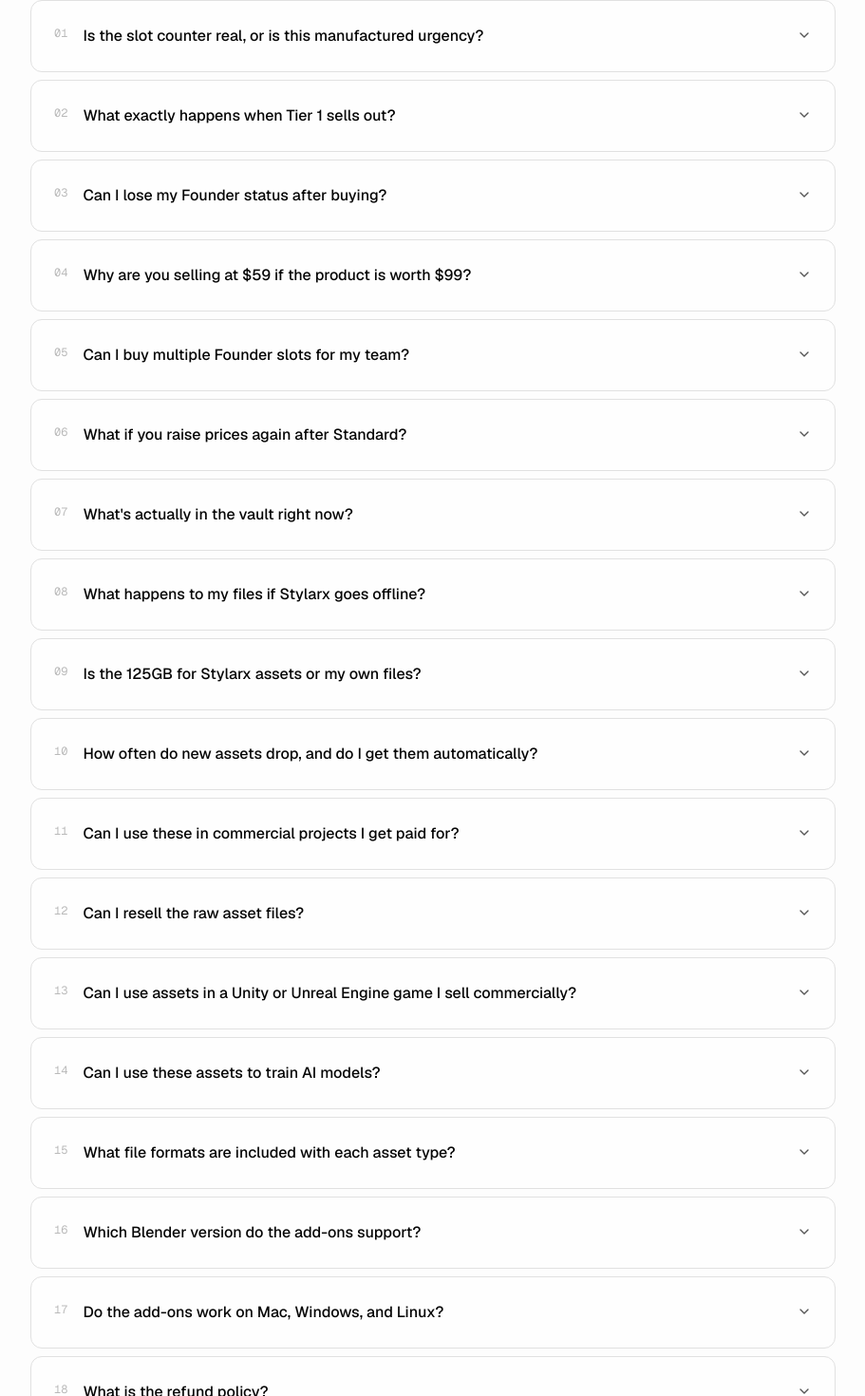
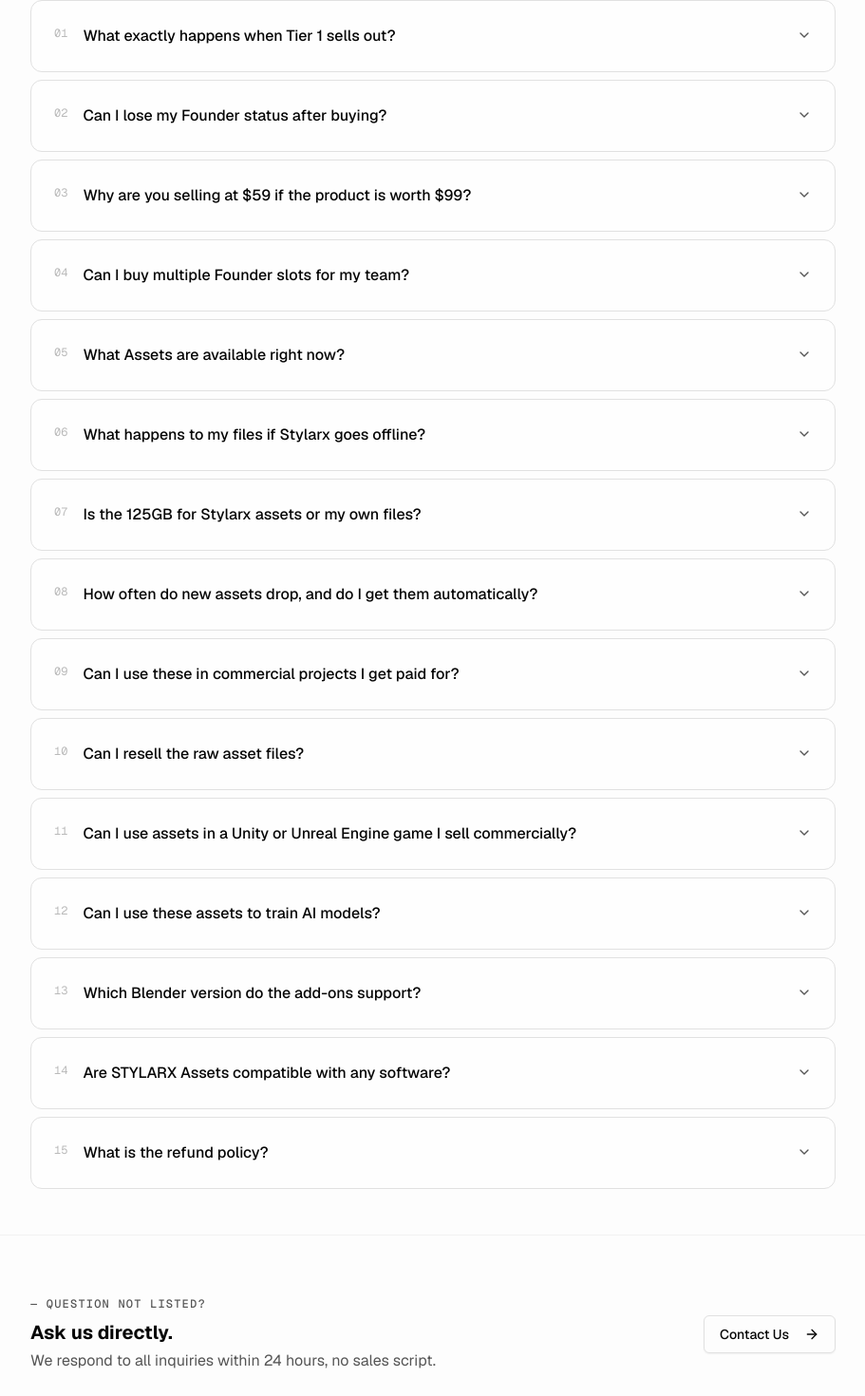
Before and after one commit to stylarxstudio-git/stylarx-main-website, a Next.js app: page /faq in a window 1280 px wide. Shown: the part 669-2139 px from the top of the page at 95% size, without its empty margins (184-1095 px from the left). Built offline with nearby package versions, Linux system fonts and the light colour scheme.

Commit message:
i updated the FAQs

```diff
--- a/app/faq/page.tsx
+++ b/app/faq/page.tsx
@@ -7,9 +7,9 @@ import Link from "next/link"
 import { Header } from "@/components/header"
 import { Footer } from "@/components/footer"
 
-type Category = "ALL" | "FOUNDER PROGRAM" | "THE VAULT" | "LICENSING" | "TECHNICAL"
+type Category = "ALL" | "FOUNDER PROGRAM" | "THE ASSETS" | "LICENSING" | "TECHNICAL"
 
-const categories: Category[] = ["ALL", "FOUNDER PROGRAM", "THE VAULT", "LICENSING", "TECHNICAL"]
+const categories: Category[] = ["ALL", "FOUNDER PROGRAM", "THE ASSETS", "LICENSING", "TECHNICAL"]
 
 interface FAQ {
   category: Exclude<Category, "ALL">
@@ -22,23 +22,16 @@ const faqs: FAQ[] = [
   // FOUNDER PROGRAM
   {
     category: "FOUNDER PROGRAM",
-    question: "Is the slot counter real, or is this manufactured urgency?",
-    answer:
-      "Real. Every purchase decrements the counter from the database. 23 people have already locked in at $59. When slot 250 is claimed, the Founder Alpha rate closes permanently. We don't reset counters, extend deadlines, or reopen tiers after they close. The price architecture is fixed at launch.",
-    cta: { label: "See Current Slot Count", href: "/pricing#tier-alpha" },
-  },
-  {
-    category: "FOUNDER PROGRAM",
     question: "What exactly happens when Tier 1 sells out?",
     answer:
-      "The price moves to $79. Not temporarily — permanently. After 500 more slots at $79, it moves to $99 and stays there. The $59 rate cannot be recovered, negotiated, grandfathered in, or retroactively applied after Tier 1 closes. There is no grace period. Slot 250 is the hard cutoff.",
+      "The price moves to $99. Not temporarily — permanently. After 250 more slots at $99, it moves to $149 and stays there. The $59 rate cannot be recovered after Tier 1 closes. There is no grace period. Slot 250 is the hard cutoff.",
     cta: { label: "View Pricing Tiers", href: "/pricing" },
   },
   {
     category: "FOUNDER PROGRAM",
     question: "Can I lose my Founder status after buying?",
     answer:
-      "No. Your rate and access are locked at the moment of purchase. We cannot raise your price, convert your one-time payment to a subscription, or remove your Founder status. The purchase contract supersedes any future changes to our terms of service. You bought a rate, not a subscription to a rate.",
+      "No. Your rate and access are locked at the moment of purchase. We cannot raise your price, convert your one-time payment to a subscription, or remove your Founder status.",
     cta: undefined,
   },
   {
@@ -55,41 +48,34 @@ const faqs: FAQ[] = [
       "One per account by default. If you need multiple Founder seats for a studio or team, contact us before purchasing. We handle team setups manually to make sure each account is properly provisioned and receives the correct rate.",
     cta: { label: "Contact for Team Access", href: "/contact" },
   },
-  {
-    category: "FOUNDER PROGRAM",
-    question: "What if you raise prices again after Standard?",
-    answer:
-      "Your rate is locked. If we ever raise the Standard price above $99, existing accounts — Founder or Standard — are unaffected. Your lifetime access means the price you paid is the price you paid. We have no mechanism to bill you again.",
-    cta: undefined,
-  },
 
   // THE VAULT
   {
-    category: "THE VAULT",
-    question: "What's actually in the vault right now?",
+    category: "THE ASSETS",
+    question: "What Assets are available right now?",
     answer:
-      "147 production assets across 7 categories: 51 3D models, 21 3D mockups, 7 scenes, 50 Gobo textures, 5 geometry node sets, 4 Blender add-ons (Pure Bake, StashOps, CineOps, Scatter Pro), and 5 2D mockups. New drops are added weekly — Founders are notified 24 hours before public release.",
+      "140= production assets across 7 categories: 3D models, 3D mockups, scenes, Gobo textures, geometry node sets, Blender add-ons, 2D mockups. New drops are added weekly.",
     cta: { label: "Browse the Shop", href: "/shop" },
   },
   {
-    category: "THE VAULT",
+    category: "THE ASSETS",
     question: "What happens to my files if Stylarx goes offline?",
     answer:
-      "Downloaded assets are yours — stored locally, licensed forever, used indefinitely under your commercial license. The 125GB cloud vault depends on Stylarx remaining operational. If we ever sunset the platform, we commit to 90 days advance notice and a full export window for your vault contents. Files you've already downloaded are entirely unaffected regardless.",
+      "Downloaded assets are yours — stored locally, licensed forever, used indefinitely under your commercial license. The 125GB cloud vault depends on Stylarx remaining operational. If we ever sunset the platform, we commit to 60 days advance notice. Files you've already downloaded are entirely unaffected regardless.",
     cta: undefined,
   },
   {
-    category: "THE VAULT",
+    category: "THE ASSETS",
     question: "Is the 125GB for Stylarx assets or my own files?",
     answer:
-      "Both — but separately. The full Stylarx asset library is accessible to all Founders without counting against your storage. The 125GB is your personal cloud drive: upload your own project files, exports, work-in-progress, or anything else. It functions like Google Drive, not just a download folder.",
+      "The 125GB is your personal cloud drive: upload your own project files, exports, work-in-progress, or anything else. It functions like Google Drive, not just a download folder.",
     cta: undefined,
   },
   {
-    category: "THE VAULT",
+    category: "THE ASSETS",
     question: "How often do new assets drop, and do I get them automatically?",
     answer:
-      "New assets are added weekly — sometimes a single complex scene, sometimes a batch of models or gobos. Every drop is automatically included in your Founder access at no extra cost. There is no upsell, no 'Premium Vault' tier above Founder. You get everything that ships, forever.",
+      "New assets are added weekly — sometimes a single complex scene, sometimes a batch of models or gobos. Every drop is automatically included in your plan access at no extra cost. There is no upsell, no 'Premium Vault' tier above Founder. You get everything that ships, forever.",
     cta: undefined,
   },
 
@@ -98,7 +84,7 @@ const faqs: FAQ[] = [
     category: "LICENSING",
     question: "Can I use these in commercial projects I get paid for?",
     answer:
-      "Yes. The full commercial license covers client work, sold products, freelance deliverables, advertising, film, broadcast, architecture visualization, and social media. No attribution required. No royalty structure. No per-project or per-seat fees. Use as many assets in as many projects as you want.",
+      "Yes. The full commercial license covers client work, sold products, freelance deliverables, advertising, film, broadcast, architecture visualization, and social media. No per-project or per-seat fees. Use as many assets in as many projects as you want.",
     cta: undefined,
   },
   {
@@ -112,7 +98,7 @@ const faqs: FAQ[] = [
     category: "LICENSING",
     question: "Can I use assets in a Unity or Unreal Engine game I sell commercially?",
     answer:
-      "Yes. Commercial game development is explicitly covered by the license. .fbx, .obj, and .usdz formats are included alongside .blend for direct engine import. Unreal Engine, Unity, Godot, and proprietary engines are all in scope. No engine-specific licensing restrictions apply.",
+      "Yes. Commercial game development is explicitly covered by the license. .fbx, .obj, and more formats are included alongside .blend for direct engine import. Unreal Engine, Unity, Godot, and proprietary engines are all in scope. No engine specific licensing restrictions apply.",
     cta: undefined,
   },
   {
@@ -124,32 +110,28 @@ const faqs: FAQ[] = [
   },
 
   // TECHNICAL
-  {
-    category: "TECHNICAL",
-    question: "What file formats are included with each asset type?",
-    answer:
-      "3D models and scenes: .blend (native), .fbx, .obj. Gobo textures: .exr (16/32-bit) and .png at 4K or 8K. Blender add-ons: .py files for direct installation. Geometry nodes: .blend with linked, reusable node groups. Animated mockups: .blend with pre-rigged timelines and baked cloth simulations.",
-    cta: undefined,
-  },
+
   {
     category: "TECHNICAL",
     question: "Which Blender version do the add-ons support?",
     answer:
-      "Blender 4.0 and above. We release compatibility updates within 14 days of every major Blender version release. All four add-ons — Pure Bake, StashOps, CineOps, and Scatter Pro — follow the same update schedule. Legacy support for Blender 3.x is not maintained.",
+      "Blender 4.0 and above. We release compatibility updates within 14 days of every major Blender version release. All add-ons follow the same update schedule. Legacy support for Blender 3.x is not maintained.",
     cta: undefined,
   },
+
   {
     category: "TECHNICAL",
-    question: "Do the add-ons work on Mac, Windows, and Linux?",
+    question: "Are STYLARX Assets compatible with any software?",
     answer:
-      "Yes. All four add-ons are platform-independent Python scripts that install identically on macOS (Apple Silicon and Intel), Windows 10/11, and Linux distributions. No additional dependencies, runtime installations, or system-specific configuration required.",
+      "Yes. All Assets are provided in universal formats (like .blend, FBX, OBJ, PNG, etc) and are compatible with tools like Blender, Unreal, Unity, Maya, Houdini, Photoshop, and more",
     cta: undefined,
   },
+
   {
     category: "TECHNICAL",
     question: "What is the refund policy?",
     answer:
-      "7-day full refund if you have not downloaded any assets. Because our products are digital files, refunds are not issued after downloads begin — this is a firm policy, not a negotiation point. If you encounter a genuine technical issue or believe there's been an error, contact us before initiating a dispute and we'll resolve it directly.",
+      "Due to the digital nature of our products, we don't offer refunds.",
     cta: { label: "Contact Support", href: "/contact" },
   },
 ]
@@ -383,9 +365,6 @@ export default function FAQPage() {
               <Link href="/shop">Browse the Asset Vault</Link>
             </Button>
           </div>
-          <p className="mt-6 text-xs text-muted-foreground">
-            7-day refund · No account required · Instant vault access
-          </p>
         </div>
       </section>
 
```
